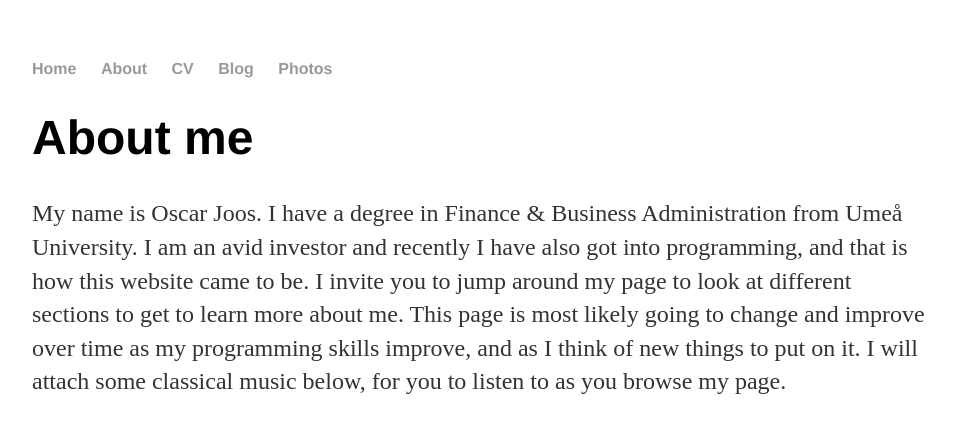
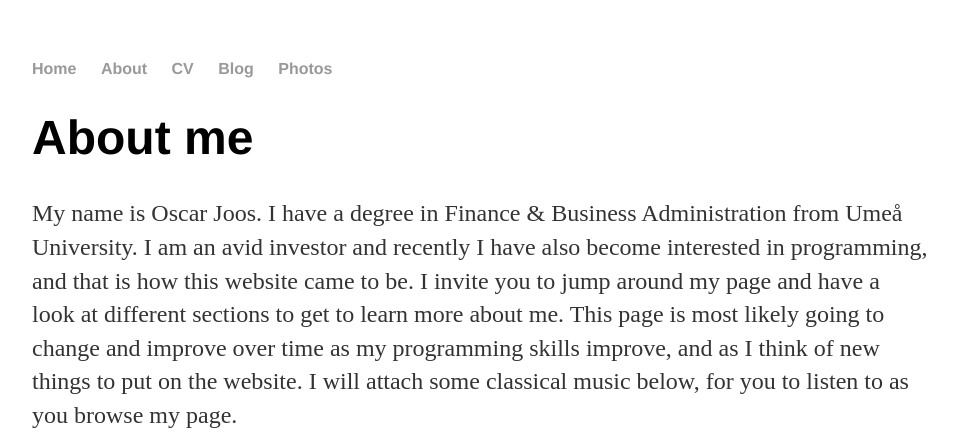
Before and after one commit to oscarjoos/oscarjoos.github.io, a Jekyll site: the page built from about/index.html, in a window 1280 px wide, cut to the strip 0-437 px from the top of the page. Shown: the whole strip, without its empty margins (160-1117 px from the left). Built offline with Jekyll 4.4.1, drawn with Linux system fonts in a browser that asks for light colours.

Commit message:
Update index.html

```diff
--- a/about/index.html
+++ b/about/index.html
@@ -4,8 +4,8 @@ title: Oscar Joos
 ---
 <div class="blurb">
   <h1>About me</h1>
-  <p> My name is Oscar Joos. I have a degree in Finance & Business Administration from Umeå University. I am an avid investor and recently I have also got into programming, and that is how this website came to be.
-I invite you to jump around my page to look at different sections to get to learn more about me. This page is most likely going to change and improve over time as my programming skills improve, and as I think of new things to put on it.
+  <p> My name is Oscar Joos. I have a degree in Finance & Business Administration from Umeå University. I am an avid investor and recently I have also become interested in programming, and that is how this website came to be.
+I invite you to jump around my page and have a look at different sections to get to learn more about me. This page is most likely going to change and improve over time as my programming skills improve, and as I think of new things to put on the website.
 I will attach some classical music below, for you to listen to as you browse my page. </p> <br>
 
 <iframe width="560" height="315" src="https://www.youtube.com/embed/jgpJVI3tDbY" frameborder="0" allow="accelerometer; autoplay; clipboard-write; encrypted-media; gyroscope; picture-in-picture" allowfullscreen></iframe>
```
